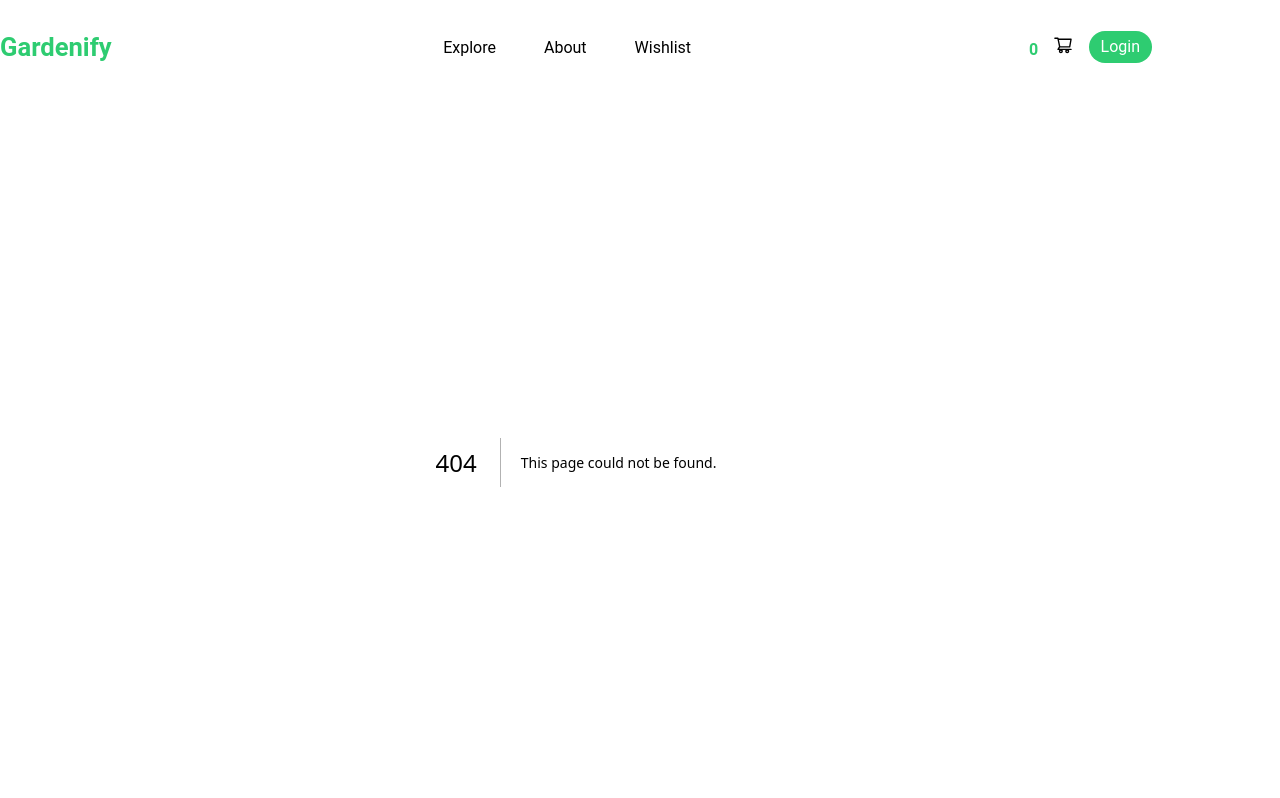
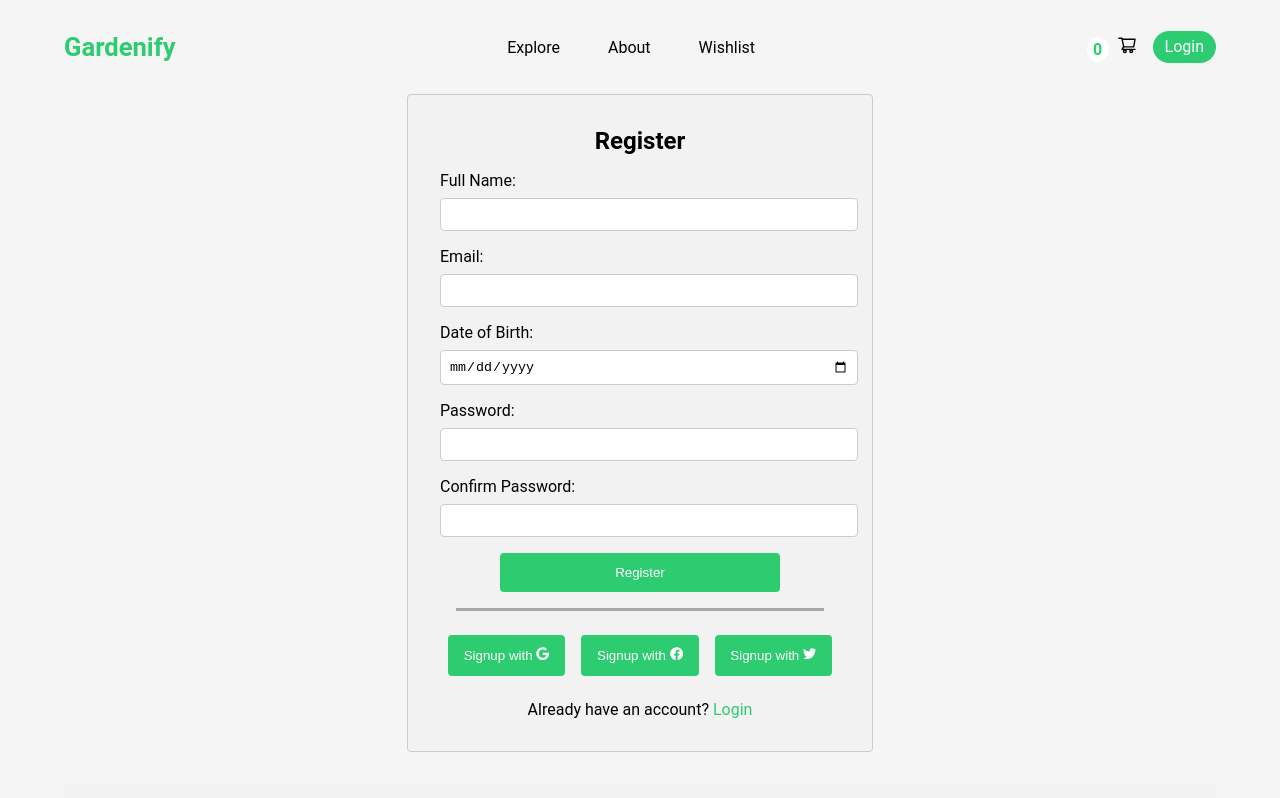
Before and after one commit to prnvtripathi/Gardenify, a Next.js app: page /signup in a window 1280 px wide. Before the commit this address had no page. Shown: the top 798 px of the page. Built offline with nearby package versions, Linux system fonts and the light colour scheme.

Commit message:
create: signup page

```diff
--- a/src/app/globals.css
+++ b/src/app/globals.css
@@ -322,7 +322,7 @@ footer {
 
 .login-page {
     max-width: 400px;
-    margin: 0 auto;
+    margin: 2rem auto;
     padding: 2rem;
     background-color: #f2f2f2;
     border: 1px solid #ccc;
@@ -341,7 +341,7 @@ footer {
 
 .login-page input[type="email"],
 .login-page input[type="password"] {
-    width: 70%;
+    width: 100%;
     padding: 0.5rem;
     border: 1px solid #ccc;
     border-radius: 4px;
@@ -353,7 +353,6 @@ footer {
 .login-page input[type="password"]:focus {
     outline: none;
     border-color: #2ecc71;
-    width: 100%;
 }
 
 .login-page button {
@@ -407,3 +406,95 @@ footer {
 .login-page .register-link a:hover {
     text-decoration: underline;
 }
+
+/* Register Page */
+
+.signup-page {
+    max-width: 400px;
+    margin: 2rem auto;
+    padding: 2rem;
+    background-color: #f2f2f2;
+    border: 1px solid #ccc;
+    border-radius: 4px;
+}
+
+.signup-page h2 {
+    margin-bottom: 1rem;
+    text-align: center;
+}
+
+.signup-page label {
+    display: block;
+    margin-bottom: 0.5rem;
+}
+
+.signup-page input[type="text"],
+.signup-page input[type="email"],
+.signup-page input[type="date"],
+.signup-page input[type="password"] {
+    width: 100%;
+    padding: 0.5rem;
+    border: 1px solid #ccc;
+    border-radius: 4px;
+    margin-bottom: 1rem;
+    transition: 0.3s all ease-in-out;
+}
+
+.signup-page input[type='text']:focus,
+.signup-page input[type='email']:focus,
+.signup-page input[type='date']:focus,
+.signup-page input[type='password']:focus {
+    outline: none;
+    border-color: #2ecc71;
+}
+
+
+.signup-page button {
+    display: block;
+    width: 70%;
+    padding: 0.75rem;
+    background-color: #2ecc71;
+    color: #fff;
+    border: none;
+    border-radius: 4px;
+    cursor: pointer;
+    margin: auto;
+}
+
+.signup-page button:hover {
+    background-color: #27ae60;
+}
+
+.signup-page .social-signup-buttons {
+    display: flex;
+    justify-content: space-between;
+}
+
+.signup-page .social-signup-buttons button {
+    margin: 0.5rem;
+}
+
+.signup-page hr {
+    margin: 1rem;
+    border: none;
+    border-bottom: #00000050 3px solid;
+}
+
+.signup-page hr:hover {
+    border-bottom: #00000050 3px dashed;
+}
+
+.signup-page .login-link {
+    display: block;
+    text-align: center;
+    margin-top: 1rem;
+}
+
+.signup-page .login-link a {
+    color: #2ecc71;
+    text-decoration: none;
+}
+
+.signup-page .login-link a:hover {
+    text-decoration: underline;
+}
--- /dev/null
+++ b/src/app/signup/page.js
@@ -0,0 +1,57 @@
+"use client"
+
+import Link from "next/link";
+import { FaFacebook, FaGoogle, FaTwitter } from "react-icons/fa";
+
+const SignupPage = () => {
+    const handleSignup = () => {
+        // Handle signup logic
+    };
+
+    const handleGoogleSignup = () => {
+        // Handle Google signup logic
+    };
+
+    const handleFacebookSignup = () => {
+        // Handle Facebook signup logic
+    };
+
+    const handleTwitterSignup = () => {
+        // Handle Twitter signup logic
+    };
+
+    return (
+        <div className="signup-page">
+            <h2>Register</h2>
+            <div>
+                <label htmlFor="fullname">Full Name:</label>
+                <input type="text" id="fullname" />
+
+                <label htmlFor="email">Email:</label>
+                <input type="email" id="email" />
+
+                <label htmlFor="dob">Date of Birth:</label>
+                <input type="date" id="dob" />
+
+                <label htmlFor="password">Password:</label>
+                <input type="password" id="password" />
+
+                <label htmlFor="password">Confirm Password:</label>
+                <input type="password" id="password" />
+
+                <button onClick={handleSignup}>Register</button>
+            </div>
+            <hr />
+            <div className="social-signup-buttons">
+                <button onClick={handleGoogleSignup}>Signup with <FaGoogle /></button>
+                <button onClick={handleFacebookSignup}>Signup with <FaFacebook /></button>
+                <button onClick={handleTwitterSignup}>Signup with <FaTwitter /></button>
+            </div>
+            <div className="login-link">
+                <p>Already have an account? <Link href="/login">Login</Link></p>
+            </div>
+        </div>
+    );
+};
+
+export default SignupPage;
```
